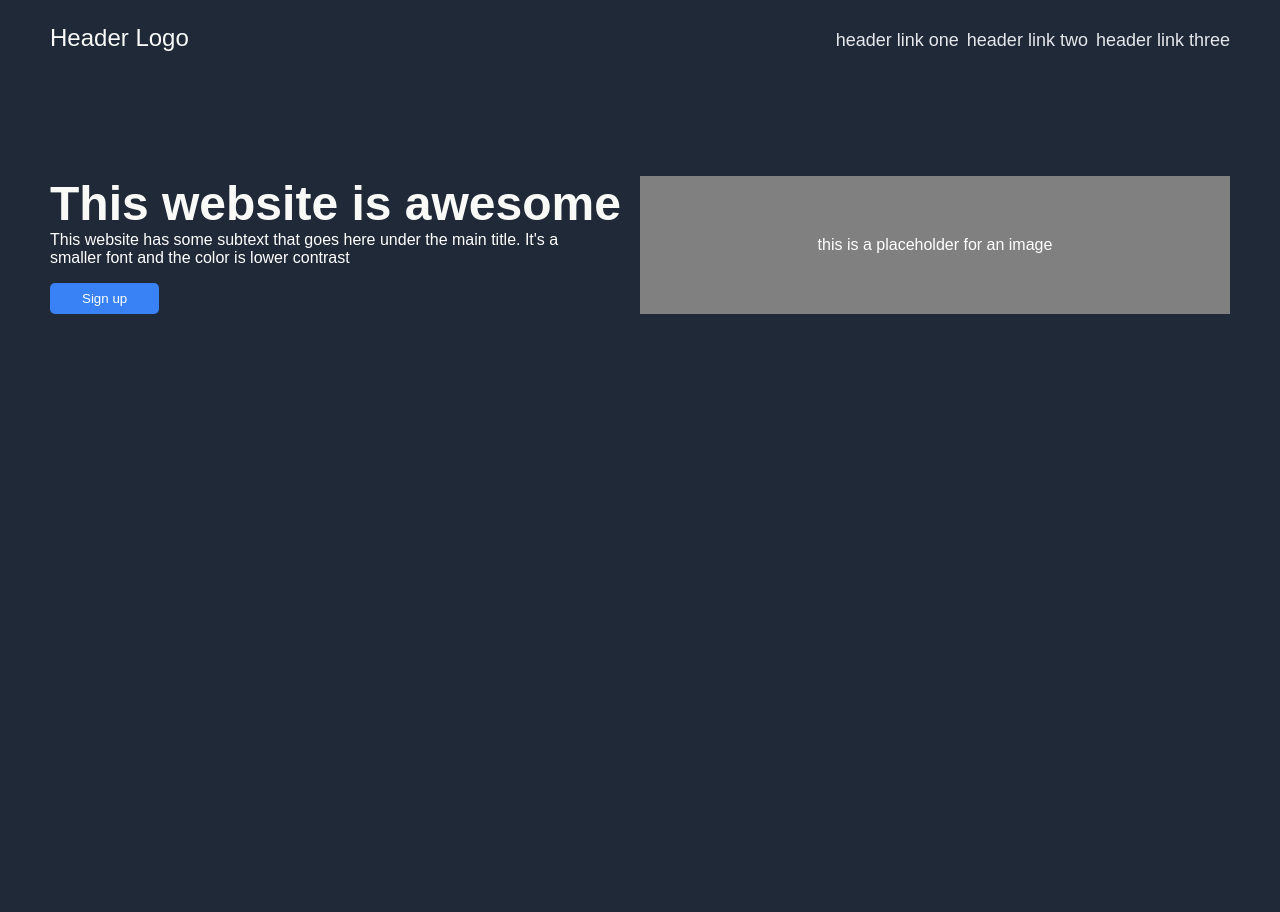
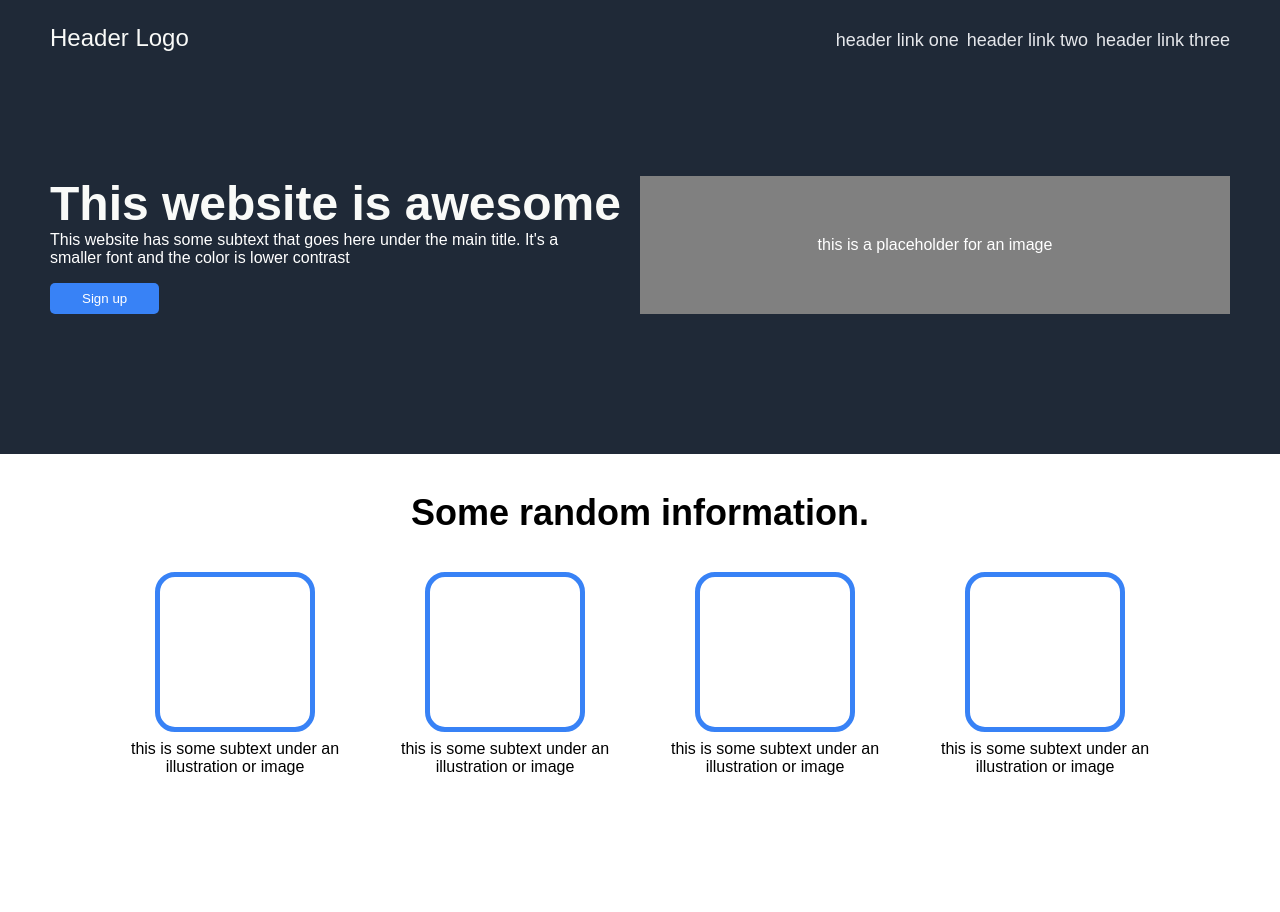
Before and after one commit to Theodoscus/Odin-Landing-Page-Assignment-1, a plain HTML site: page index.html in a window 1280 px wide. Before the commit the page ends 800 px from the top, so only its background shows below. Drawn offline with Linux system fonts and the light colour scheme.

Commit message:
Second container

```diff
--- a/index.html
+++ b/index.html
@@ -26,5 +26,14 @@
                 this is a placeholder for an image
             </div>
         </div>
+        <div class="content2">
+            <div class="title">Some random information.</div>
+            <div class="cards-container">
+                <div class="card"><div class="card-container"></div><p>this is some subtext under an illustration or image</p></div>
+                <div class="card"><div class="card-container"></div><p>this is some subtext under an illustration or image</p></div>
+                <div class="card"><div class="card-container"></div><p>this is some subtext under an illustration or image</p></div>
+                <div class="card"><div class="card-container"></div><p>this is some subtext under an illustration or image</p></div>
+            </div>
+        </div>
     </body>
 </html>
--- a/style.css
+++ b/style.css
@@ -35,7 +35,7 @@ body {
     margin: 100px 50px 0 50px;
     display: flex;
     justify-content: space-between;
-
+    padding: 0px 0px 140px 0px;
 }
 
 .content1 .left{
@@ -77,3 +77,52 @@ body {
     justify-content: center;
     align-items: center;
 }
+
+.content2 {
+    display: flex;
+    flex-direction: column;
+    align-items: center;
+    background-color: white;
+
+}
+
+.content2 .title{
+    margin: 38px 0px;
+    font-size: 36px;
+    font-weight: bolder;
+}
+
+.content2 .cards-container{
+    display: flex;
+    margin: 0px 100px 120px 100px;
+
+
+
+
+}
+
+.content2 .cards-container .card{
+    display: flex;
+    flex-direction: column;
+    text-align: center;
+    align-items: center;
+    text-wrap: wrap;
+    justify-content: space-between;
+}
+
+.content2 .cards-container .card p{
+    padding: 0px 20px;
+    margin-top: 8px;
+}
+
+.content2 .cards-container .card .card-container{
+
+    border-style: solid;
+    height: 150px;
+    width: 150px;
+    border-color: #3882f6;
+    border-radius: 20px;
+    border-width: 5px;
+
+
+}
```
